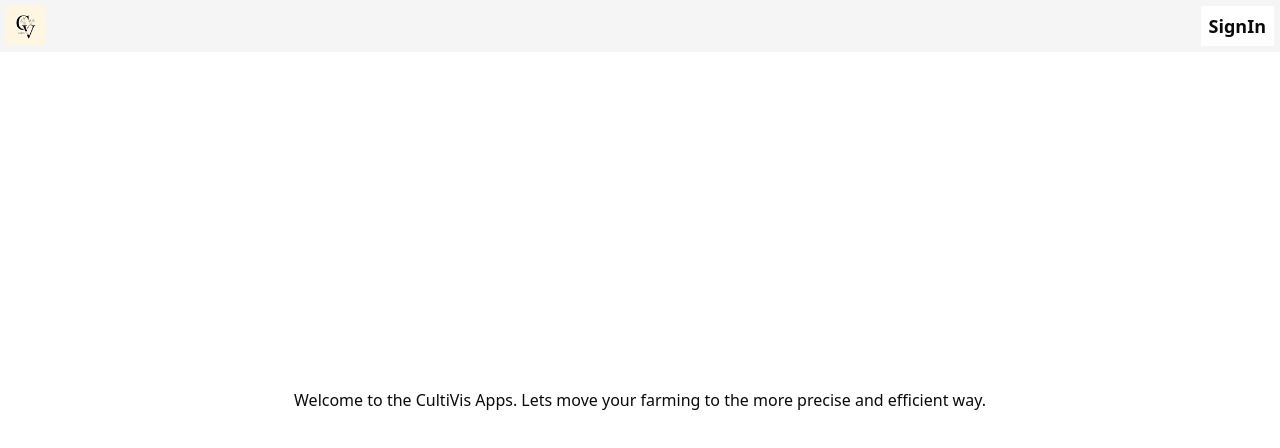
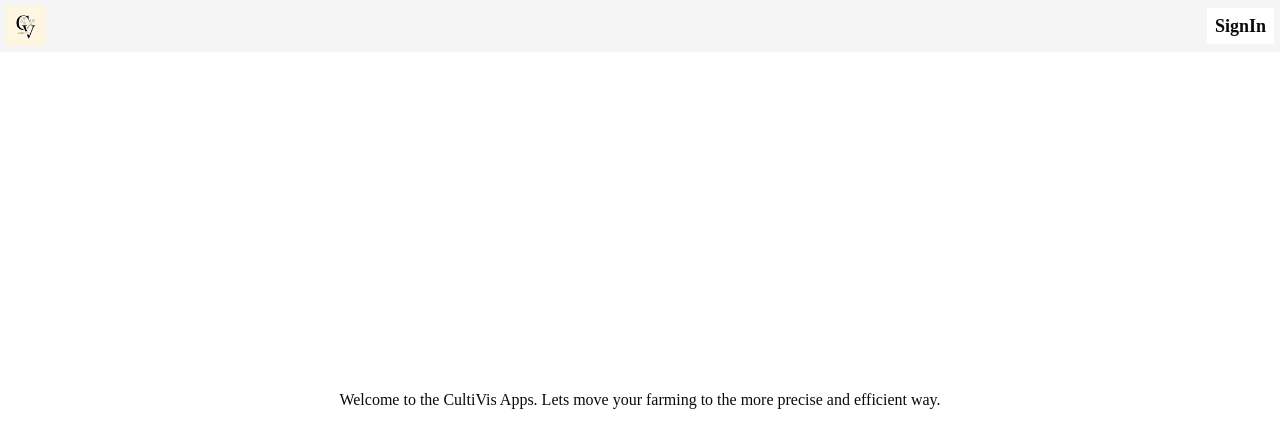
Before and after one commit to abid211051/Cultivis-CLIENT, a Next.js app: page / in a window 1280 px wide. Shown: the top 448 px of the page. Built offline with nearby package versions, Linux system fonts and the light colour scheme.

Commit message:
checking log

```diff
--- a/src/app/globals.css
+++ b/src/app/globals.css
@@ -3,7 +3,7 @@
 @tailwind utilities;
 
 body {
-  /* font-family: "var(--font-playwrite)"; */
+  font-family: "var(--font-playwrite)";
 }
 
 @layer base {
@@ -98,8 +98,6 @@ body {
   }
 }
 
-
-
 @layer base {
   * {
     @apply border-border outline-ring/50;
--- a/src/middleware.js
+++ b/src/middleware.js
@@ -2,6 +2,7 @@ import { NextResponse } from "next/server";
 import { getToken } from "next-auth/jwt";
 
 export async function middleware(req) {
+  console.log("Vercel Environment:", process.env.VERCEL_ENV);
   const token = await getToken({
     req,
     secret: process.env.AUTH_SECRET,
```
